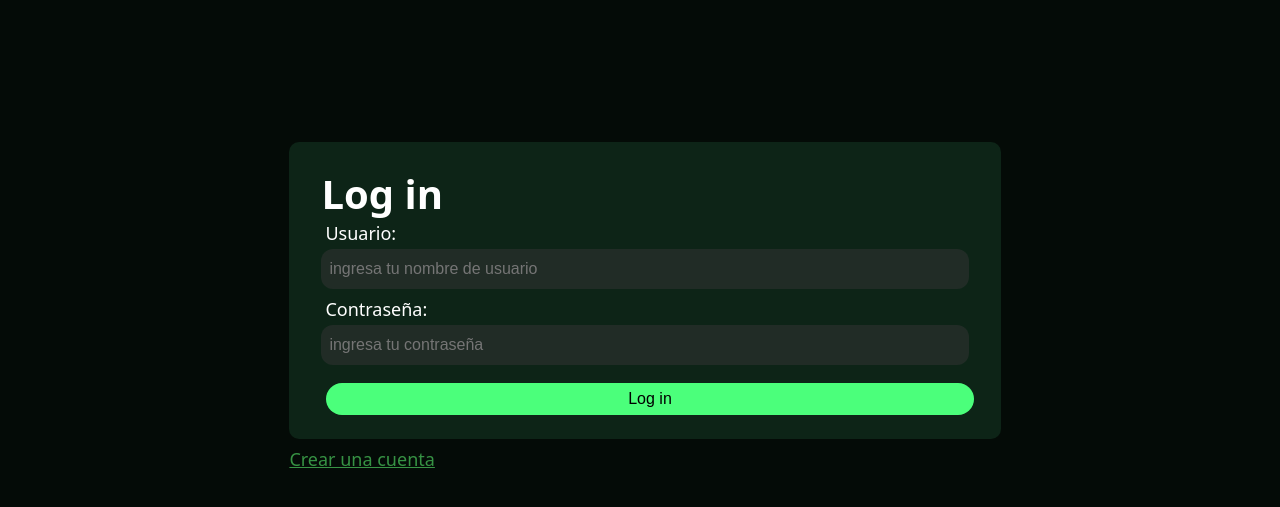
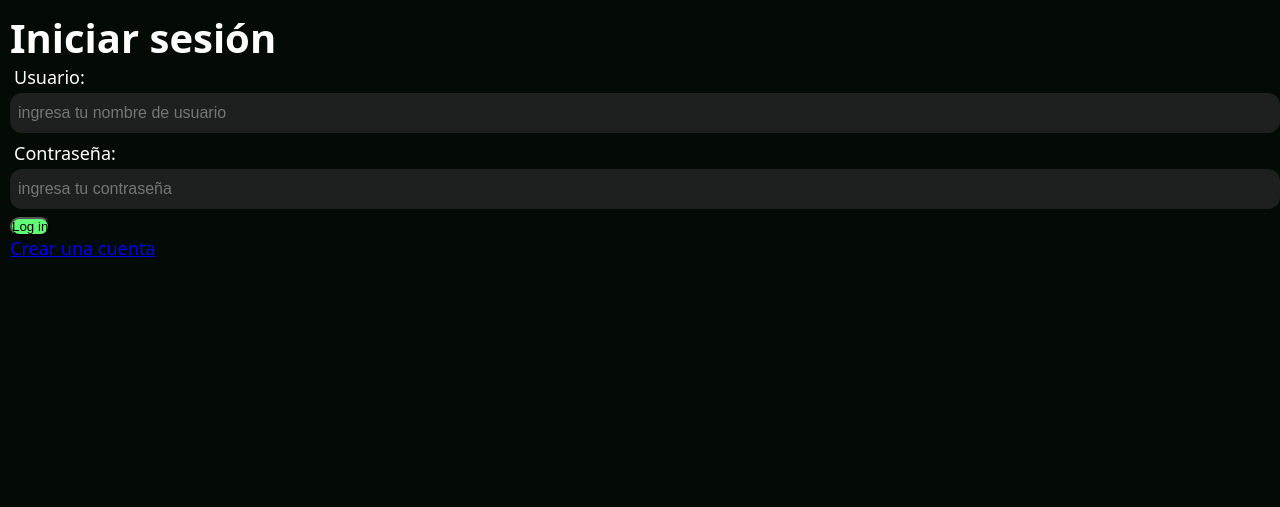
Before and after one commit to xsismadn3ss/Prescrypto_py, a Django app: page /login/ in a window 1280 px wide. Shown: the part 88-595 px from the top of the page. Run offline with Django 5.2, Linux system fonts and the light colour scheme.

Commit message:
editar diseño de iniciar sesion

```diff
--- a/DApp/Prescrypto/templates/core/login.html
+++ b/DApp/Prescrypto/templates/core/login.html
@@ -1,10 +1,11 @@
 {% extends "core/master.html" %}
 {% block title %}Log in{% endblock title %}
 {% block content %}
-<div class="centered_group">
-    <div style="margin-top: 20%;" class="card">
+<section>
     <div>
-            <h1 style="font-size: 40;">Log in</h1>
+        <div class="transparent_card">
+            <div>
+                <h1 style="font-size: 40;">Iniciar sesión</h1>
             </div>
             <form action="" method="POST">
                 {% csrf_token %}
@@ -17,9 +18,10 @@
                     <input type="password" name="password" placeholder="ingresa tu contraseña" required>
                 </div>
                 {{data}}
-            <button type="submit">Log in</button>
+                <button class="btn glow" type="submit">Log in</button>
             </form>
         </div>
-    <a href={% url "sign_up" %}>Crear una cuenta</a>
+        <a class="link" href={% url "sign_up" %}>Crear una cuenta</a>
     </div>
+</section>
 {% endblock content %}
```
Lines whose indentation alone changed are shown as unchanged.
